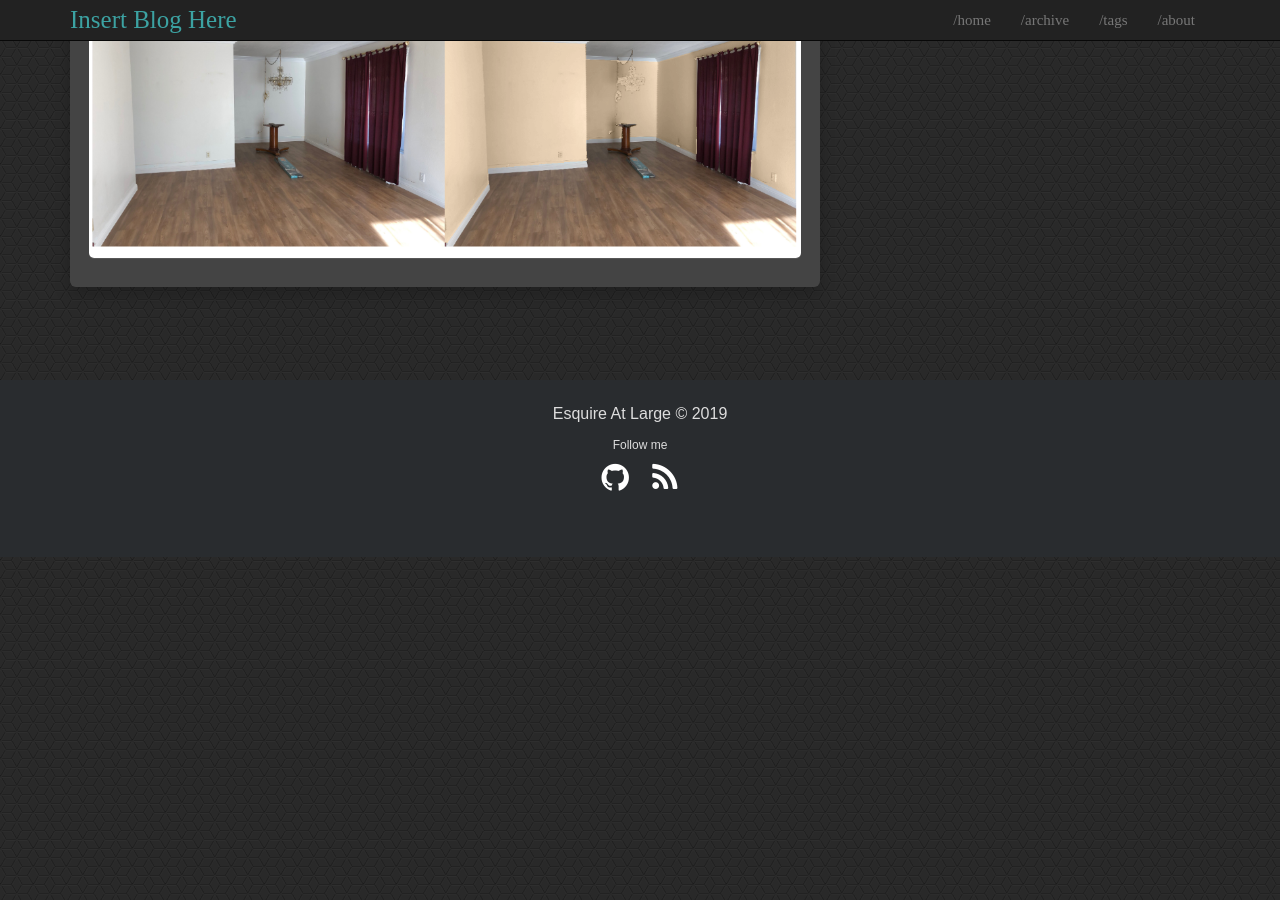
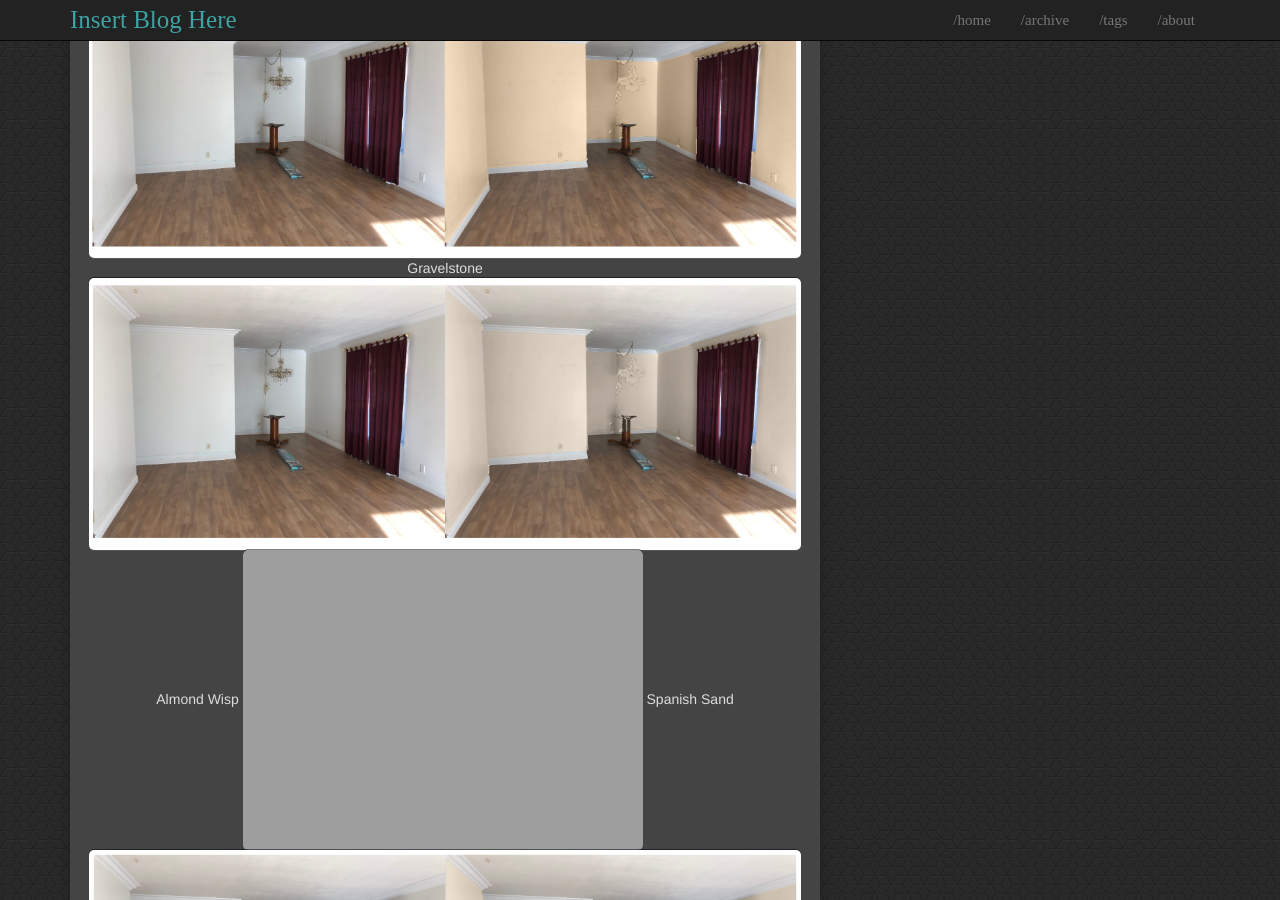
Before and after one commit to esquireatlarge/esquireatlarge.github.io, a Jekyll site: the page built from house.md, in a window 1280 px wide and 900 px high, scrolled down 3939 px. Built offline with Jekyll 4.4.1, drawn with Linux system fonts in a browser that asks for light colours; before the commit the page ends 4496 px from its top, so only the background shows below that.

Commit message:
Update house.md

```diff
--- a/house.md
+++ b/house.md
@@ -34,6 +34,11 @@ Raffia Cream
 !["Thirteen"](http://sguerri.com/images/house/raffia_cream.png "Raffia Cream")
 Sand Motif
 !["Fourteen"](http://sguerri.com/images/house/sand_motif.png "Sand Motif")
-
+Gravelstone
+!["Fifteen"](http://sguerri.com/images/house/gravelstone.png "Gravelstone")
+Almond Wisp
+!["Fifteen"](http://sguerri.com/images/house/almond_wisp.png "Almond Wisp")
+Spanish Sand
+!["Fifteen"](http://sguerri.com/images/house/spanish_sand.png "Spanish Sand")
 
 [//]: # (https://github.com/jekyll/jekyll/issues/3219)
```
